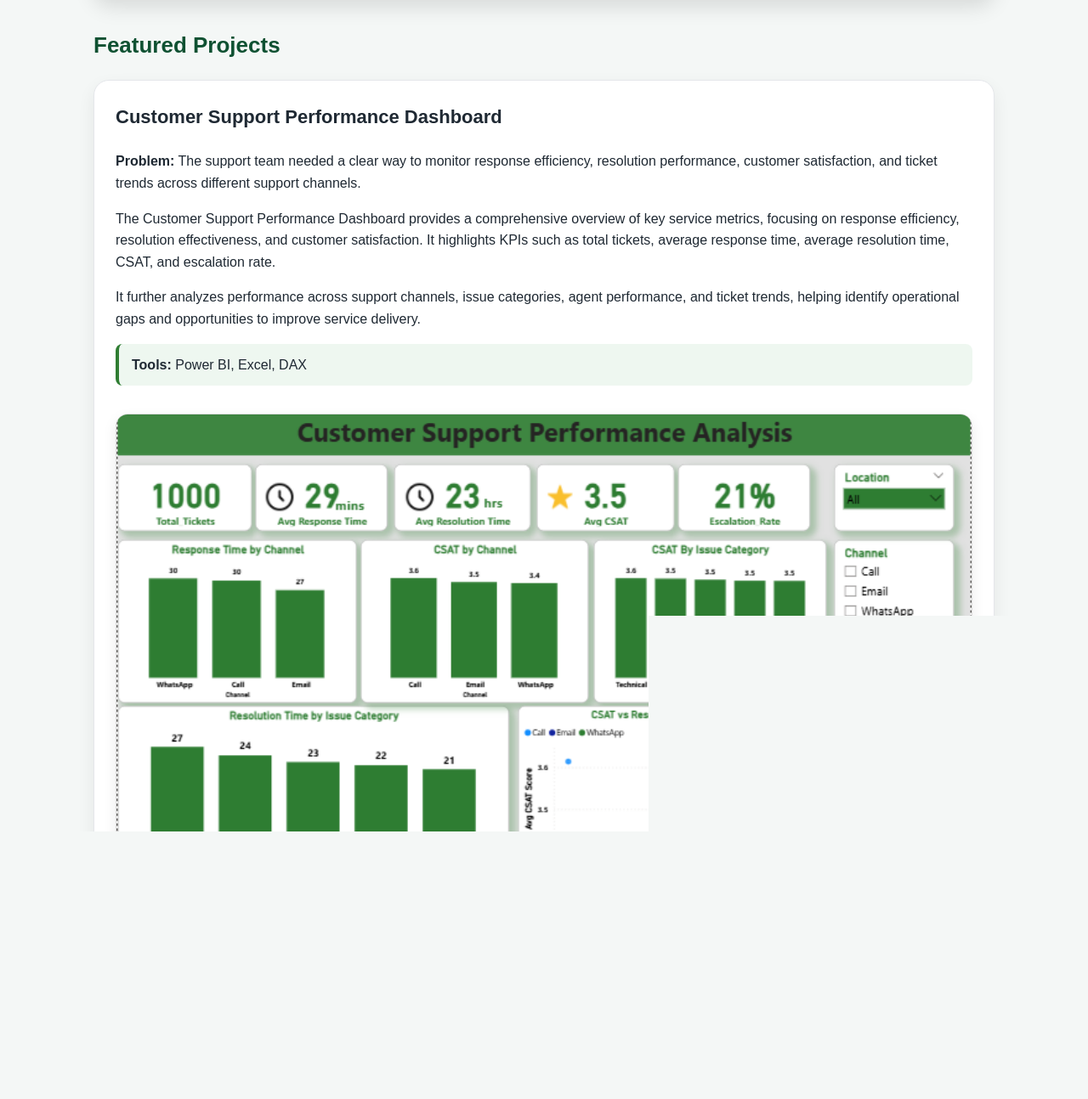
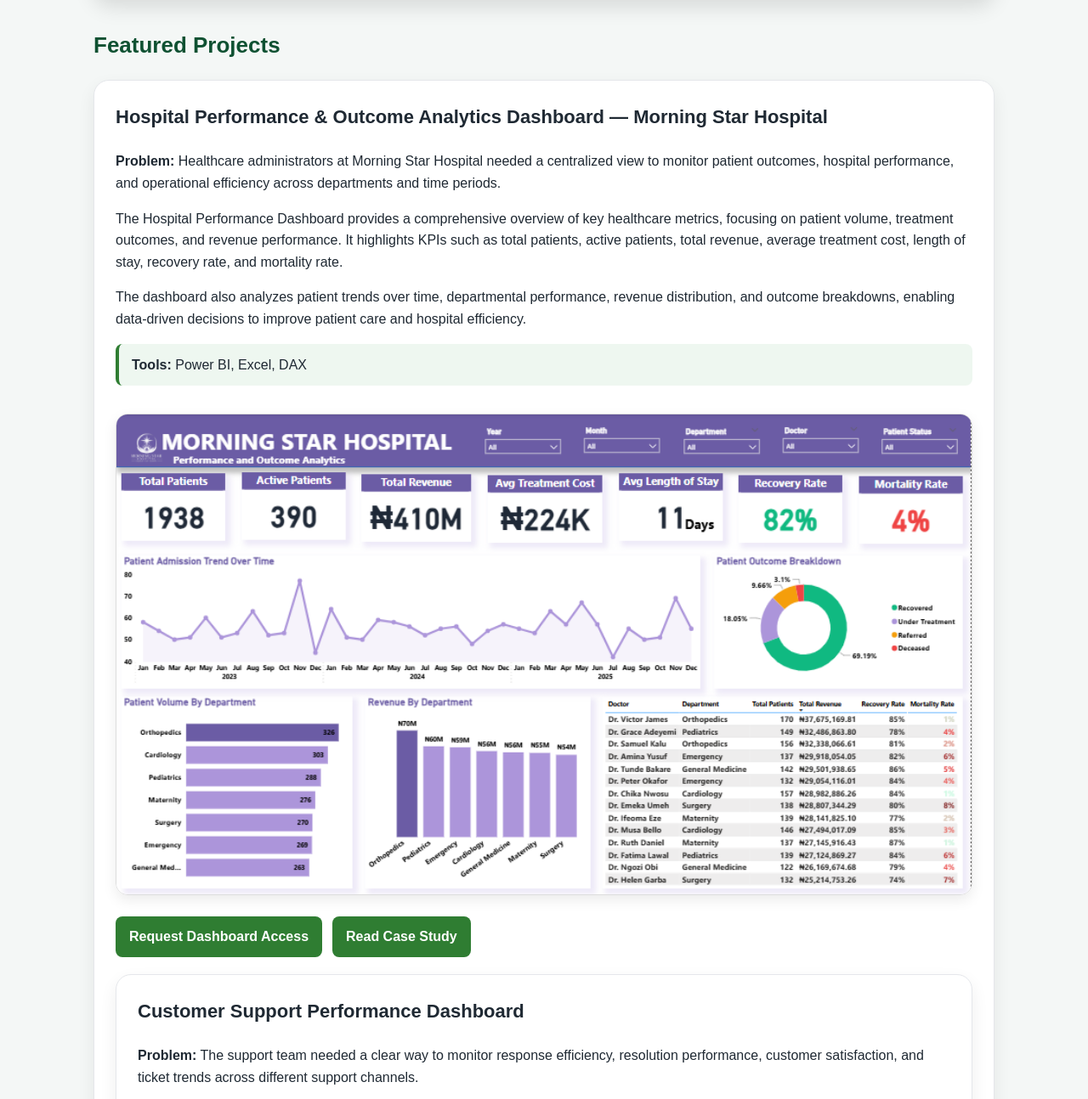
Before and after one commit to nwosu-onyinye/nwosu-onyinye.github.io, a plain HTML site: page index.html in a window 1280 px wide. Shown: the part 546-1840 px from the top of the page at 85% size. Drawn offline with Linux system fonts and the light colour scheme.

Commit message:
Update index.html

```diff
--- a/index.html
+++ b/index.html
@@ -211,6 +211,35 @@
 </header>
 
 <h2 class="section-title">Featured Projects</h2>
+    <div class="card">
+  <h3>Hospital Performance & Outcome Analytics Dashboard — Morning Star Hospital</h3>
+
+  <p>
+    <strong>Problem:</strong> Healthcare administrators at Morning Star Hospital needed a centralized view to monitor patient outcomes, hospital performance, and operational efficiency across departments and time periods.
+  </p>
+
+  <p>
+    The Hospital Performance Dashboard provides a comprehensive overview of key healthcare metrics, focusing on patient volume, treatment outcomes, and revenue performance. It highlights KPIs such as total patients, active patients, total revenue, average treatment cost, length of stay, recovery rate, and mortality rate.
+  </p>
+
+  <p>
+    The dashboard also analyzes patient trends over time, departmental performance, revenue distribution, and outcome breakdowns, enabling data-driven decisions to improve patient care and hospital efficiency.
+  </p>
+
+  <div class="project-meta">
+    <strong>Tools:</strong> Power BI, Excel, DAX
+  </div>
+
+  <img src="dashboard3.png" class="dashboard-img">
+
+  <div class="button-group">
+  <a href="mailto:onyinyechinwosu66@gmail.com" class="btn">
+    Request Dashboard Access
+  </a>
+  <a href="https://medium.com/@onyinyechinwosu66/analyzing-hospital-performance-and-patient-outcomes-using-power-bi-morning-star-hospital-53856e7095a4" class="btn" target="_blank">
+    Read Case Study
+  </a>
+</div>
 
 <div class="card">
   <h3>Customer Support Performance Dashboard</h3>
```
